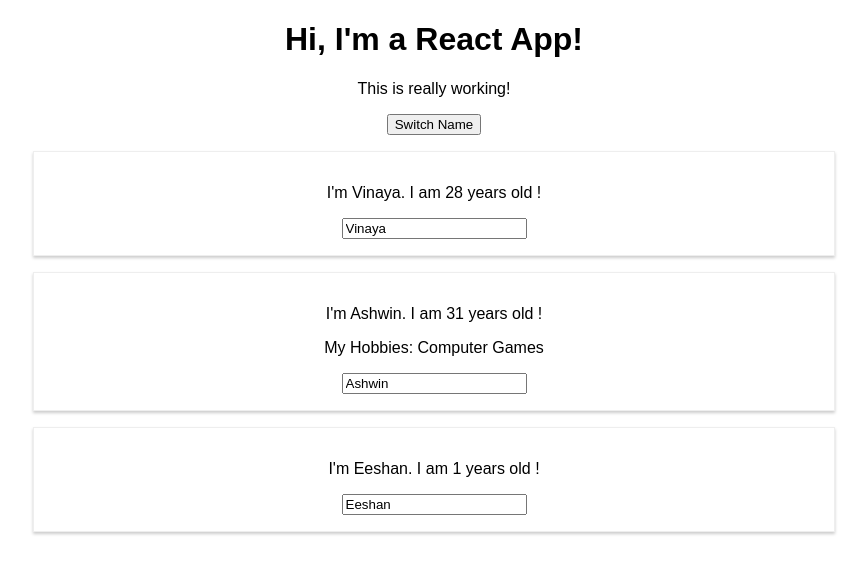
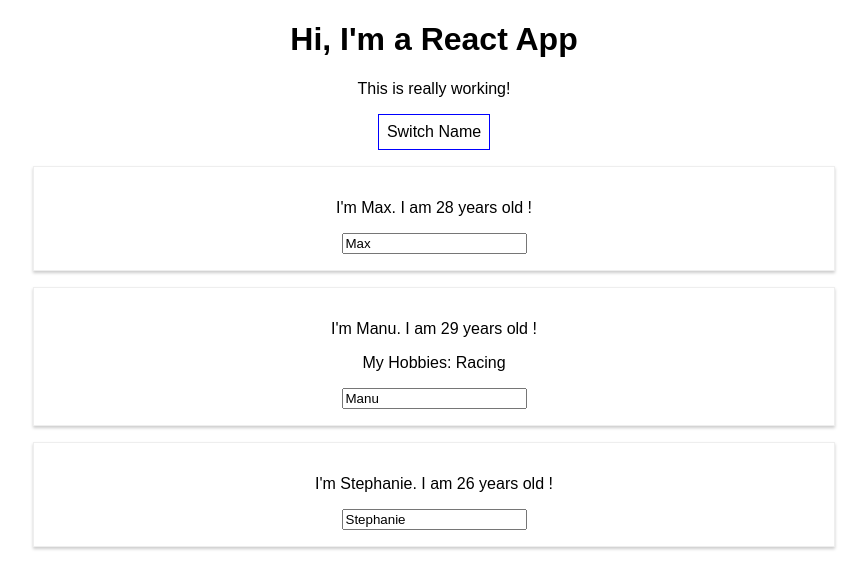
Before and after one commit to Vinayaganga/react-complete-guide, a React (Create React App) app: page / in a window 1280 px wide. Shown: the top 588 px of the page, without its empty margins (206-1073 px from the left). Built offline with nearby package versions, Linux system fonts and the light colour scheme.

Commit message:
feat: base syntax

```diff
--- a/src/App.css
+++ b/src/App.css
@@ -5,13 +5,19 @@
   height:300px;
   width:300px;
   background-color: blue;
+  display: flex;
+  justify-content: center;
+  align-items: center;
   position: relative;
+  margin: auto;
 
 }
 .secondDiv{
   height:200px;
   width:200px;
   position: relative;
+  display: flex;
+  justify-content: center;
   background-color: red;
 }
 .thirdDiv{
--- a/src/App.js
+++ b/src/App.js
@@ -1,79 +1,70 @@
-import React, { useState } from 'react';
+import React, { Component } from 'react';
 import './App.css';
 import Person from './Person/Person';
-const app = props => {
-  const [personsState, setPersonsState]=useState({persons: [
-      {
-        name: 'Vinaya',
-        age:28
-      },
-      {
-        name: 'Ashwin',
-        age:31
-      },
-      {
-        name: 'Eeshan',
-        age:1
+
+class App extends Component {
+  state = {
+    persons: [
+      { name: 'Max', age: 28 },
+      { name: 'Manu', age: 29 },
+      { name: 'Stephanie', age: 26 }
+    ],
+    otherState: 'some other value'
   }
+
+  switchNameHandler = (newName) => {
+    // console.log('Was clicked!');
+    // DON'T DO THIS: this.state.persons[0].name = 'Maximilian';
+    this.setState( {
+      persons: [
+        { name: newName, age: 28 },
+        { name: 'Manu', age: 29 },
+        { name: 'Stephanie', age: 27 }
       ]
-});
-const [otherState, setOtherState]=useState("Some other value");
-console.log(personsState,otherState);
-const switchNameHandler = (newName)=>{
-    // console.log('Was clicked!')
-    // Don't do this //personsState.persons[0].name = "Vinaya Ashwin";
-    setPersonsState({
+    } )
+  }
+
+  nameChangedHandler = (event) => {
+    this.setState( {
       persons: [
-        {
-          name: newName,
-          age: 28
-        },
-        {
-          name: 'Ashwin',
-          age: 31
-        },
-        {
-          name: 'Eeshan',
-          age: 2
-        }]
-      });
+        { name: 'Max', age: 28 },
+        { name: event.target.value, age: 29 },
+        { name: 'Stephanie', age: 26 }
+      ]
+    } )
+  }
+
+  render () {
+    const style = {
+      backgroundColor: 'white',
+      font: 'inherit',
+      border: '1px solid blue',
+      padding: '8px',
+      cursor: 'pointer'
     };
-const nameChangedHandler = (event)=>{
-  setPersonsState({
-    persons: [
-      {
-        name: 'Vinaya Ashwin',
-        age: 29
-      },
-      {
-        name: event.target.value,
-        age: 31
-      },
-      {
-        name: 'Eeshan',
-        age: 2
-      }]
-    });
-  };
-  const style= {
-    backgroundColor: 'white',
-    font:'inherit',
-    border:'1px solid blue',
-    padding:'8px',
-    cursor:'pointer'
-  }
+
     return (
       <div className="App">
-          <h1>Hi, I'm a React App!</h1>
+        <h1>Hi, I'm a React App</h1>
         <p>This is really working!</p>
-          <button onClick={()=> switchNameHandler('Vinaya A')}>Switch Name</button>
-          <Person name={personsState.persons[0].name} age={personsState.persons[0].age} />
-          <Person name={personsState.persons[1].name} age={personsState.persons[1].age} click={switchNameHandler.bind(this,'Vinaya Ashwin!')} changed={nameChangedHandler}>My Hobbies: Computer Games</Person>
-          <Person name={personsState.persons[2].name} age={personsState.persons[2].age} />
-
+        <button
+          style={style}
+          onClick={() => this.switchNameHandler('Maximilian!!')}>Switch Name</button>
+        <Person
+          name={this.state.persons[0].name}
+          age={this.state.persons[0].age} />
+        <Person
+          name={this.state.persons[1].name}
+          age={this.state.persons[1].age}
+          click={this.switchNameHandler.bind(this, 'Max!')}
+          changed={this.nameChangedHandler} >My Hobbies: Racing</Person>
+        <Person
+          name={this.state.persons[2].name}
+          age={this.state.persons[2].age} />
       </div>
     );
-      // return React.createElement('div',{className: 'App'}, React.createElement('h1',null, 'Hi I\'m a React App!!!'));
+    // return React.createElement('div', {className: 'App'}, React.createElement('h1', null, 'Does this work now?'));
+  }
 }
 
-export default app;
+export default App;
```
Lines whose indentation alone changed are shown as unchanged.
